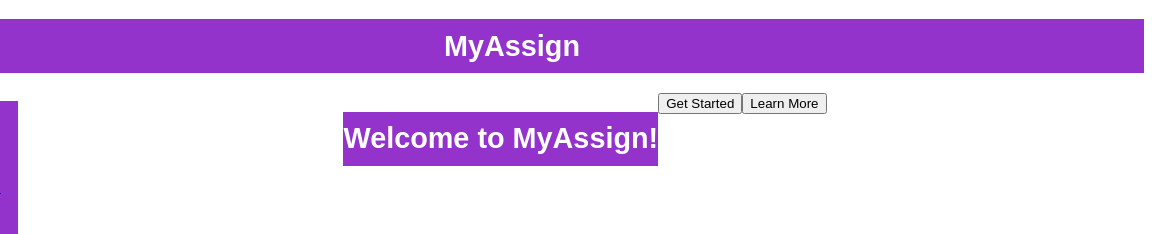
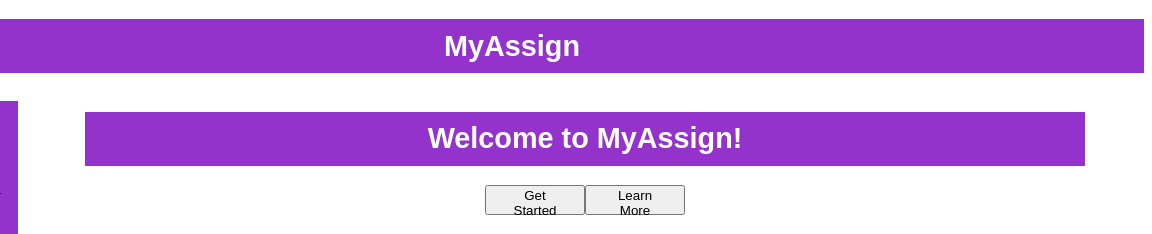
Before and after one commit to Jack-Saysana/MyAssign, a React app in the folder frontend/: page / in a window 1280 px wide. Shown: the top 234 px of the page, 128-1280 px from the left. Built offline with nearby package versions, Linux system fonts and the light colour scheme.

Commit message:
Home page progress

```diff
--- a/frontend/src/components/Home/Home.css
+++ b/frontend/src/components/Home/Home.css
@@ -5,6 +5,25 @@
   text-align: center;
   justify-content: center;
 }
-.start {
 
+.buttons{
+  width: auto;
+  height: auto;
 }
+
+.head{
+  height: auto;
+  width: 1000px;
+}
+
+button{
+  padding-left: 20px;
+  padding-right: 20px;
+  height: 30px;
+  width: 100px;
+}
+
+p {
+  background-color: grey;
+  height: 900px;
+}
--- a/frontend/src/components/Home/Home.js
+++ b/frontend/src/components/Home/Home.js
@@ -7,11 +7,16 @@ class Home extends Component {
   render() {
     return  (
       <div className='home'>
-        <h1>Welcome to MyAssign!</h1>
+        <div className='head'>
+          <h1>Welcome to MyAssign!</h1>
           <div className='buttons'>
             <button type='button'>Get Started</button>
             <button type='button'>Learn More</button>
+            <p>
+            Page content
+            </p>
           </div>
+        </div>
       </div>
     );
   }
```
